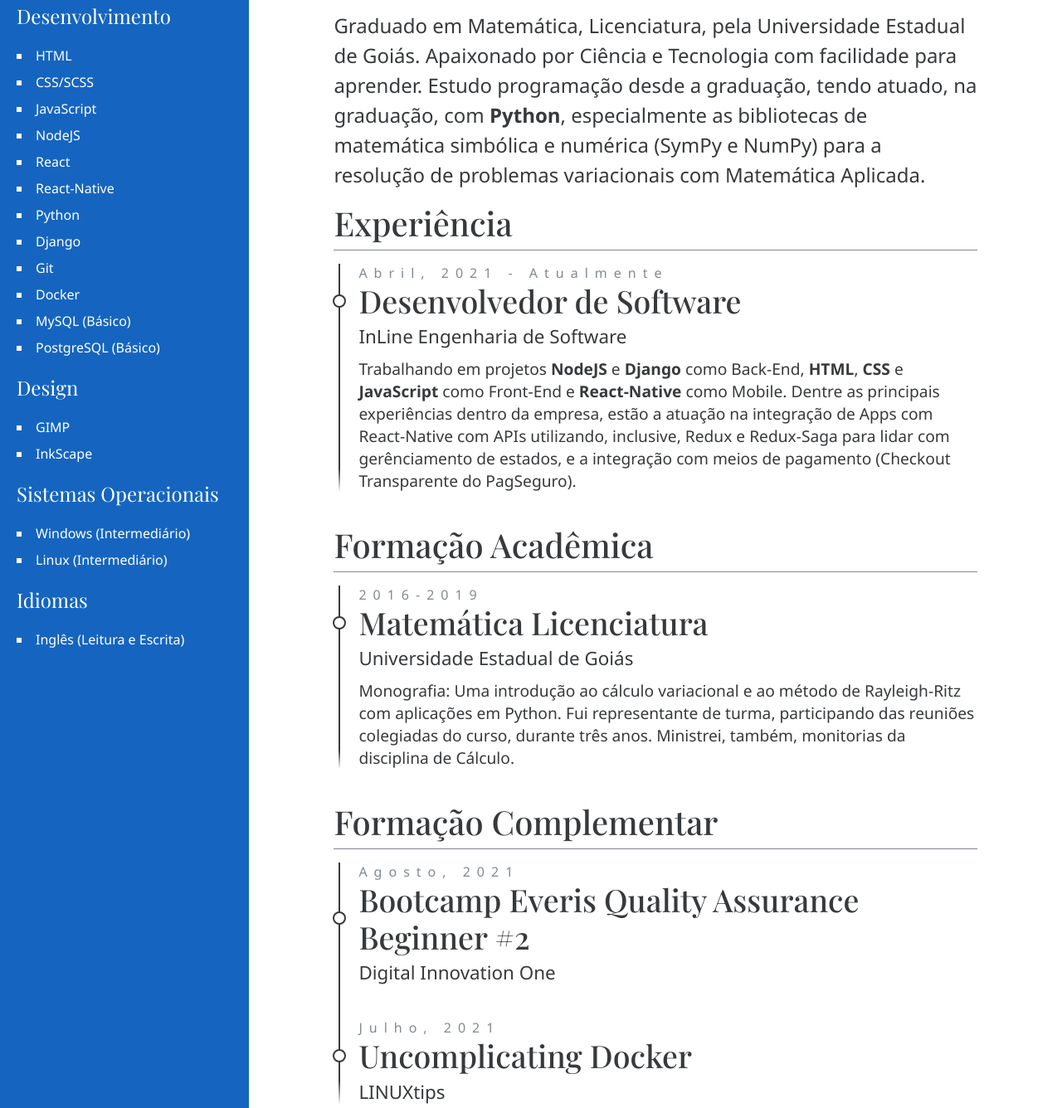
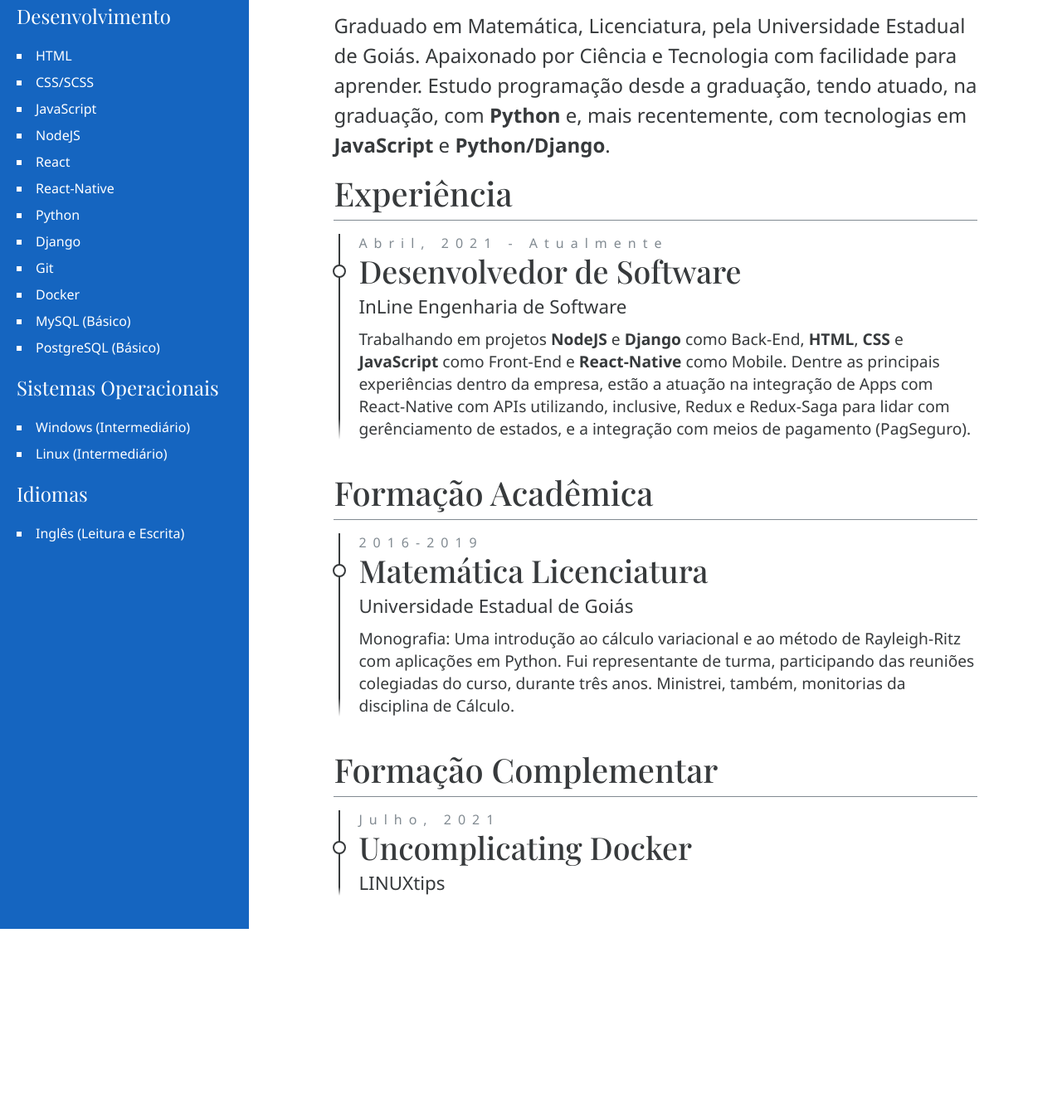
Before and after one commit to EduardoJM/resume, a website: page index.html in a window 1280 px wide. Shown: the part 289-1625 px from the top of the page at 83% size. After the commit the page ends 1409 px from the top, so only its background shows below. Drawn offline with nearby package versions, Linux system fonts and the light colour scheme; a web font is replaced by a local one.

Commit message:
small updates

```diff
--- a/assets/styles/scss/includes/_left_rule.scss
+++ b/assets/styles/scss/includes/_left_rule.scss
@@ -107,7 +107,8 @@ ul.left-rule {
                 padding-top: 10px;
                 margin-top: 0;
                 font-size: 1rem;
-                line-height: 1.1;
+                line-height: 1.3;
+                text-align: justify;
             }
             margin-bottom: 10px;
 
--- a/assets/styles/scss/resume.scss
+++ b/assets/styles/scss/resume.scss
@@ -168,8 +168,9 @@ body {
                 }
 
                 p {
-                    line-height: 1.1;
+                    line-height: 1.3;
                     font-size: 1rem;
+                    text-align: justify;
                 }
 
                 .contacts-line a {
--- a/index.html
+++ b/index.html
@@ -71,12 +71,6 @@
                     <li>PostgreSQL (Básico)</li>
                 </ul>
 
-                <h2>Design</h2>
-                <ul>
-                    <li>GIMP</li>
-                    <li>InkScape</li>
-                </ul>
-
                 <h2>Sistemas Operacionais</h2>
                 <ul>
                     <li>Windows (Intermediário)</li>
@@ -90,7 +84,7 @@
             </div>
             <div class="content">
                 <h3>Sobre</h3>
-                <p>Graduado em Matemática, Licenciatura, pela Universidade Estadual de Goiás. Apaixonado por Ciência e Tecnologia com facilidade para aprender. Estudo programação desde a graduação, tendo atuado, na graduação, com <b>Python</b>, especialmente as bibliotecas de matemática simbólica e numérica (SymPy e NumPy) para a resolução de problemas variacionais com Matemática Aplicada.</p>
+                <p>Graduado em Matemática, Licenciatura, pela Universidade Estadual de Goiás. Apaixonado por Ciência e Tecnologia com facilidade para aprender. Estudo programação desde a graduação, tendo atuado, na graduação, com <b>Python</b> e, mais recentemente, com tecnologias em <b>JavaScript</b> e <b>Python/Django</b>.</p>
 
                 <h3>Experiência</h3>
                 <ul class="left-rule">
@@ -98,7 +92,7 @@
                         <span>Abril, 2021 - Atualmente</span>
                         <h4>Desenvolvedor de Software</h4>
                         <h5>InLine Engenharia de Software</h5>
-                        <h6>Trabalhando em projetos <b>NodeJS</b> e <b>Django</b> como Back-End, <b>HTML</b>, <b>CSS</b> e <b>JavaScript</b> como Front-End e <b>React-Native</b> como Mobile. Dentre as principais experiências dentro da empresa, estão a atuação na integração de Apps com React-Native com APIs utilizando, inclusive, Redux e Redux-Saga para lidar com gerênciamento de estados, e a integração com meios de pagamento (Checkout Transparente do PagSeguro).</h6>
+                        <h6>Trabalhando em projetos <b>NodeJS</b> e <b>Django</b> como Back-End, <b>HTML</b>, <b>CSS</b> e <b>JavaScript</b> como Front-End e <b>React-Native</b> como Mobile. Dentre as principais experiências dentro da empresa, estão a atuação na integração de Apps com React-Native com APIs utilizando, inclusive, Redux e Redux-Saga para lidar com gerênciamento de estados, e a integração com meios de pagamento (PagSeguro).</h6>
                     </li>
                 </ul>
 
@@ -115,11 +109,6 @@
                 <h3>Formação Complementar</h3>
                 <ul class="left-rule">
                     <li>
-                        <span>Agosto, 2021</span>
-                        <h4>Bootcamp Everis Quality Assurance Beginner #2</h4>
-                        <h5>Digital Innovation One</h5>
-                    </li>
-                    <li>
                         <span>Julho, 2021</span>
                         <h4>Uncomplicating Docker</h4>
                         <h5>LINUXtips</h5>
```
Also changed, not shown: assets/styles/css/resume.css, 1 other file.
